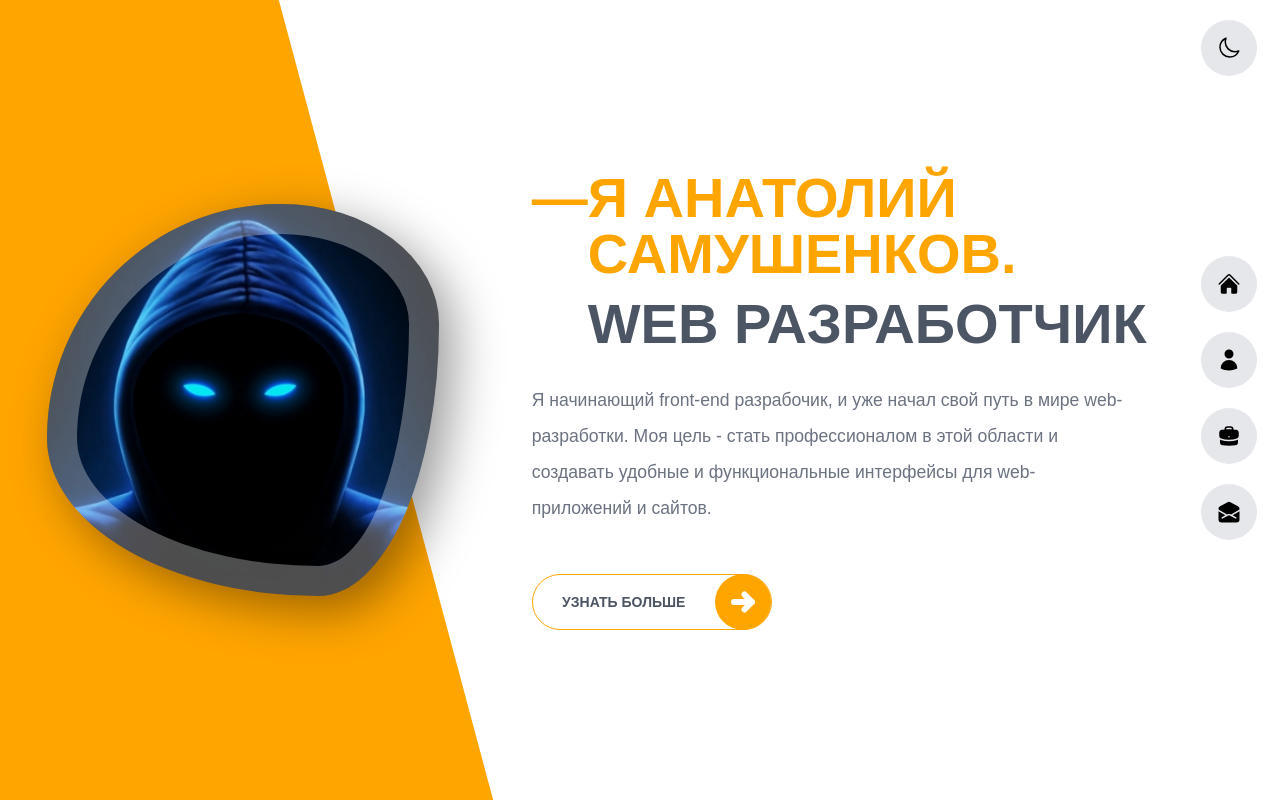
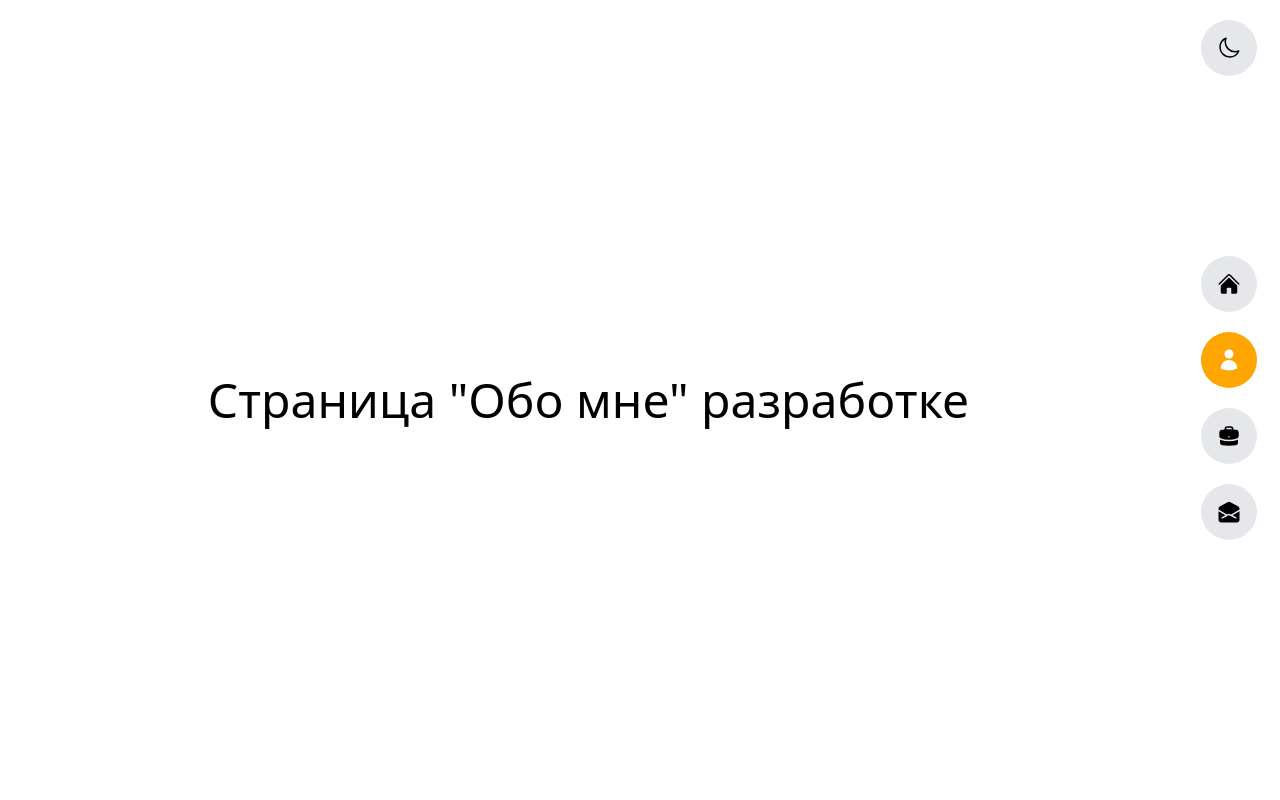
Before and after one commit to doberman24/new-cv, a React (Create React App) app: page / in a window 1280 px wide. Both pictures are taken after a click on the button 1228 px from the left and 360 px from the top of the page. Built offline with nearby package versions, Linux system fonts and the light colour scheme.

Commit message:
Add animate and events buttons

```diff
--- a/src/app/App.js
+++ b/src/app/App.js
@@ -1,22 +1,62 @@
-import { icons, moon } from "../config/AddElements";
+import { useState } from "react";
+import { currentPage, icons, moon,  } from "../config/AddElements";
 import HomePage from "../pages/HomePage";
+import AboutPage from "../pages/AboutPge";
+import PortfolioPage from "../pages/PortfolioPage";
+import ContactPage from "../pages/ContactPage";
 
 function App() {
+
+  const [effectSideMenu, setEffectSideMenu] = useState(-1);
+  const [page, setPage] = useState(currentPage.homePage)
+
+  function getPage(page) {
+    switch (page) {
+      case currentPage.homePage:
+        return <HomePage />
+      case currentPage.aboutPage:
+        return <AboutPage />
+      case currentPage.portfolioPage:
+        return <PortfolioPage />
+      case currentPage.contactPage:
+        return <ContactPage />
+      default:
+        return null;
+    }
+  }
+
   return (
     <div className="flex w-screen h-screen justify-between">
-        <HomePage />
+      <div className="flex w-full h-full items-center justify-center">
+        {getPage(page)}
+      </div>
       <div className="flex flex-col w-28 justify-between items-center">
         <div>
-          <button className="bg-gray-200 p-4 rounded-full mt-5">
+          <button className="bg-gray-200 p-4 rounded-full mt-5 hover:bg-gray-300">
             {moon.theme}
           </button>
         </div>
         <ul className="flex flex-col flex-grow justify-center gap-5 pb-20">
-          {Object.values(icons).map((value, key) =>
-            <li key={key}>
-              <button className="bg-gray-200 p-4 rounded-full">
-                {value}
+          {Object.entries(icons).map(([key, value], count) =>
+            <li className="flex relative items-center"
+              key={count}
+              onMouseEnter={() => setEffectSideMenu(count)}
+              onMouseLeave={() => setEffectSideMenu(-1)}
+              onClick={() => {
+                setPage(key);
+              }}
+            >
+              <button className={`${effectSideMenu === count ? 'bg-[#ffa500]' : page === key ? 'bg-[#ffa500]' : 'bg-gray-200'} rounded-full duration-300 hover:duration-300 z-10`}
+              >
+                <svg className={`${effectSideMenu === count ? 'fill-white' : page === key ? 'fill-white' : ''} z-10 w-6 h-6 p-4 box-content duration-300 hover:duration-300`}
+                  xmlns="http://www.w3.org/2000/svg" viewBox="0 0 24 24" fill="currentColor"
+                >
+                  {value.icon}
+                </svg>
               </button>
+              <div className={`${effectSideMenu === count ? 'sideMenuEffect' : ''} absolute font-Commissioner text-sm font-bold uppercase text-white bg-[#ffa500] whitespace-nowrap cursor-pointer right-8 p-[18px] rounded-l-full z-0 opacity-0 duration-300`}>
+                  {value.text}
+              </div>
             </li>
           )}
         </ul>
--- a/src/config/AddElements.js
+++ b/src/config/AddElements.js
@@ -1,41 +1,50 @@
 export const moon = {
-  'theme': [
-    <svg xmlns="http://www.w3.org/2000/svg" fill="none" viewBox="0 0 24 24" stroke-width="1.5" stroke="currentColor" class="w-6 h-6">,
-      <path stroke-linecap="round" stroke-linejoin="round" d="M21.752 15.002A9.72 9.72 0 0 1 18 15.75c-5.385 0-9.75-4.365-9.75-9.75 0-1.33.266-2.597.748-3.752A9.753 9.753 0 0 0 3 11.25C3 16.635 7.365 21 12.75 21a9.753 9.753 0 0 0 9.002-5.998Z" />,
+  'theme':
+    <svg xmlns="http://www.w3.org/2000/svg" fill="none" viewBox="0 0 24 24" strokeWidth="1.5" stroke="currentColor" className="w-6 h-6">
+      <path strokeLinecap="round" strokeLinejoin="round" d="M21.752 15.002A9.72 9.72 0 0 1 18 15.75c-5.385 0-9.75-4.365-9.75-9.75 0-1.33.266-2.597.748-3.752A9.753 9.753 0 0 0 3 11.25C3 16.635 7.365 21 12.75 21a9.753 9.753 0 0 0 9.002-5.998Z" />
     </svg>,
-  ],
 };
 
 export const icons = {
-    'home': [
-      <svg xmlns="http://www.w3.org/2000/svg" viewBox="0 0 24 24" fill="currentColor" className="w-6 h-6 ">,
+    'home': {
+      icon: [
         <path key={10} d="M11.47 3.841a.75.75 0 0 1 1.06 0l8.69 8.69a.75.75 0 1 0 1.06-1.061l-8.689-8.69a2.25 2.25 0 0 0-3.182 0l-8.69 8.69a.75.75 0 1 0 1.061 1.06l8.69-8.689Z" />,
         <path key={20} d="m12 5.432 8.159 8.159c.03.03.06.058.091.086v6.198c0 1.035-.84 1.875-1.875 1.875H15a.75.75 0 0 1-.75-.75v-4.5a.75.75 0 0 0-.75-.75h-3a.75.75 0 0 0-.75.75V21a.75.75 0 0 1-.75.75H5.625a1.875 1.875 0 0 1-1.875-1.875v-6.198a2.29 2.29 0 0 0 .091-.086L12 5.432Z" />
-      </svg>
-    ],
-    'person': [
-      <svg xmlns="http://www.w3.org/2000/svg" viewBox="0 0 24 24" fill="currentColor" className="w-6 h-6 ">,
+      ],
+      text: ['Главная',],
+    },
+    'about': {
+      icon: [
         <path key={30} fillRule="evenodd" d="M7.5 6a4.5 4.5 0 1 1 9 0 4.5 4.5 0 0 1-9 0ZM3.751 20.105a8.25 8.25 0 0 1 16.498 0 .75.75 0 0 1-.437.695A18.683 18.683 0 0 1 12 22.5c-2.786 0-5.433-.608-7.812-1.7a.75.75 0 0 1-.437-.695Z" clipRule="evenodd" />,
-      </svg>
-    ],
-    'case': [
-      <svg xmlns="http://www.w3.org/2000/svg" viewBox="0 0 24 24" fill="currentColor" className="w-6 h-6 ">,
+      ],
+      text: ['Обо мне',]
+    },
+    'portfolio': {
+      icon: [
         <path key={40} fillRule="evenodd" d="M7.5 5.25a3 3 0 0 1 3-3h3a3 3 0 0 1 3 3v.205c.933.085 1.857.197 2.774.334 1.454.218 2.476 1.483 2.476 2.917v3.033c0 1.211-.734 2.352-1.936 2.752A24.726 24.726 0 0 1 12 15.75c-2.73 0-5.357-.442-7.814-1.259-1.202-.4-1.936-1.541-1.936-2.752V8.706c0-1.434 1.022-2.7 2.476-2.917A48.814 48.814 0 0 1 7.5 5.455V5.25Zm7.5 0v.09a49.488 49.488 0 0 0-6 0v-.09a1.5 1.5 0 0 1 1.5-1.5h3a1.5 1.5 0 0 1 1.5 1.5Zm-3 8.25a.75.75 0 1 0 0-1.5.75.75 0 0 0 0 1.5Z" clipRule="evenodd" />,
         <path key={50} d="M3 18.4v-2.796a4.3 4.3 0 0 0 .713.31A26.226 26.226 0 0 0 12 17.25c2.892 0 5.68-.468 8.287-1.335.252-.084.49-.189.713-.311V18.4c0 1.452-1.047 2.728-2.523 2.923-2.12.282-4.282.427-6.477.427a49.19 49.19 0 0 1-6.477-.427C4.047 21.128 3 19.852 3 18.4Z" />
-      </svg>
-    ],
-    'mail': [
-      <svg xmlns="http://www.w3.org/2000/svg" viewBox="0 0 24 24" fill="currentColor" className="w-6 h-6 ">,
+      ],
+      text: ['Портфолио',]
+    },
+    'contact': {
+      icon: [
         <path key={60} d="M19.5 22.5a3 3 0 0 0 3-3v-8.174l-6.879 4.022 3.485 1.876a.75.75 0 1 1-.712 1.321l-5.683-3.06a1.5 1.5 0 0 0-1.422 0l-5.683 3.06a.75.75 0 0 1-.712-1.32l3.485-1.877L1.5 11.326V19.5a3 3 0 0 0 3 3h15Z" />,
         <path key={70} d="M1.5 9.589v-.745a3 3 0 0 1 1.578-2.642l7.5-4.038a3 3 0 0 1 2.844 0l7.5 4.038A3 3 0 0 1 22.5 8.844v.745l-8.426 4.926-.652-.351a3 3 0 0 0-2.844 0l-.652.351L1.5 9.589Z" />
-      </svg>
-    ],
+      ],
+      text: ['Связаться',]
+    },
   };
 
   export const moreBtn ={
-    'arrow': [
-      <svg xmlns="http://www.w3.org/2000/svg" fill="none" viewBox="0 0 24 24" stroke-width="6" stroke="white" class="w-6 h-6">
-        <path stroke-linecap="round" stroke-linejoin="round" d="M13.5 4.5 21 12m0 0-7.5 7.5M21 12H3" />
-      </svg>
-    ],
+    'arrow':
+      <svg xmlns="http://www.w3.org/2000/svg" fill="none" viewBox="0 0 24 24" strokeWidth="6" stroke="white" className="w-6 h-6">
+        <path strokeLinecap="round" strokeLinejoin="round" d="M13.5 4.5 21 12m0 0-7.5 7.5M21 12H3" />
+      </svg>,
   };
+
+  export const currentPage = {
+    homePage: 'home',
+    aboutPage: 'about',
+    portfolioPage: 'portfolio',
+    contactPage: 'contact',
+  };
--- a/src/index.css
+++ b/src/index.css
@@ -3,6 +3,11 @@
 @tailwind utilities;
 
 @import url('https://fonts.googleapis.com/css2?family=Commissioner:wght@100..900&family=Jura:wght@300..700&family=Montserrat+Alternates:ital,wght@0,100;0,200;0,300;0,400;0,500;0,600;0,700;0,800;0,900;1,100;1,200;1,300;1,400;1,500;1,600;1,700;1,800;1,900&family=Philosopher:ital,wght@0,400;0,700;1,400;1,700&display=swap');
+
+
+.sideMenuEffect {
+    @apply opacity-100 pr-10 w-auto duration-300;
+}
 
 .fillMoreBtn {
     @apply before:content-[''] before:duration-300 before:absolute before:bg-[#ffa500] before:h-full before:w-0 before:top-0 before:right-[30px] before:rounded-l-full before:-z-10;
--- /dev/null
+++ b/src/pages/AboutPge.js
@@ -0,0 +1,5 @@
+const AboutPage = () => {
+    return <h1 className="text-5xl">Страница "Обо мне" разработке</h1>
+}
+
+export default AboutPage;
--- /dev/null
+++ b/src/pages/ContactPage.js
@@ -0,0 +1,5 @@
+const ContactPage = () => {
+    return <h1 className="text-5xl">Страница "Связаться" разработке</h1>
+}
+
+export default ContactPage;
--- a/src/pages/HomePage.js
+++ b/src/pages/HomePage.js
@@ -2,7 +2,7 @@ import { moreBtn } from "../config/AddElements";
 
 const HomePage = () => {
     return (
-        <div className="flex w-full h-full items-center">
+
             <div className="flex flex-grow items-center h-[600px]">
                 <div className="absolute h-full w-[530px] bg-[#ffa500] -z-10 skew-x-[15deg] -ml-36"></div>
                 <div className="box-content px-[4%] w-1/3">
@@ -14,7 +14,7 @@ const HomePage = () => {
                             <li className=" relative text-[#ffa500] leading-none pl-14 before:content-['—'] before:absolute before:left-0">Я Анатолий Самушенков.</li>
                             <li className="pl-14 text-nowrap">WEB разработчик</li>
                         </ul>
-                        <p className="font-jura text-[1.1rem] leading-9 text-gray-500 font-medium my-4">Я начинающий front-end разрабочик, и уже начал свой путь в мире web-разработки. Моя цель - стать профессионалом в этой области и создавать удобные и функциональные интерфейсы для web-приложений и сайтов.</p>
+                        <p className="font-jura text-[1.1rem] leading-9 text-gray-500 font-medium my-4 -z-10">Я начинающий front-end разрабочик, и уже начал свой путь в мире web-разработки. Моя цель - стать профессионалом в этой области и создавать удобные и функциональные интерфейсы для web-приложений и сайтов.</p>
                         <div className="fillMoreBtn effectFillMoreBtn relative flex border border-[#ffa500] h-14 w-60 justify-center items-center rounded-full mt-8">
                             <button className="font-Commissioner uppercase font-bold flex flex-grow justify-center items-center h-full text-sm">узнать больше</button>
                             <span className="flex cursor-pointer rounded-full justify-center items-center p-4 bg-[#ffa500]">{moreBtn.arrow}</span>
@@ -22,7 +22,7 @@ const HomePage = () => {
                     </div>
                 </div>
             </div>
-        </div>
+
     )
 }
 
--- /dev/null
+++ b/src/pages/PortfolioPage.js
@@ -0,0 +1,5 @@
+const PortfolioPage = () => {
+    return <h1 className="text-5xl">Страница "Портфолио" разработке</h1>
+}
+
+export default PortfolioPage;
```
